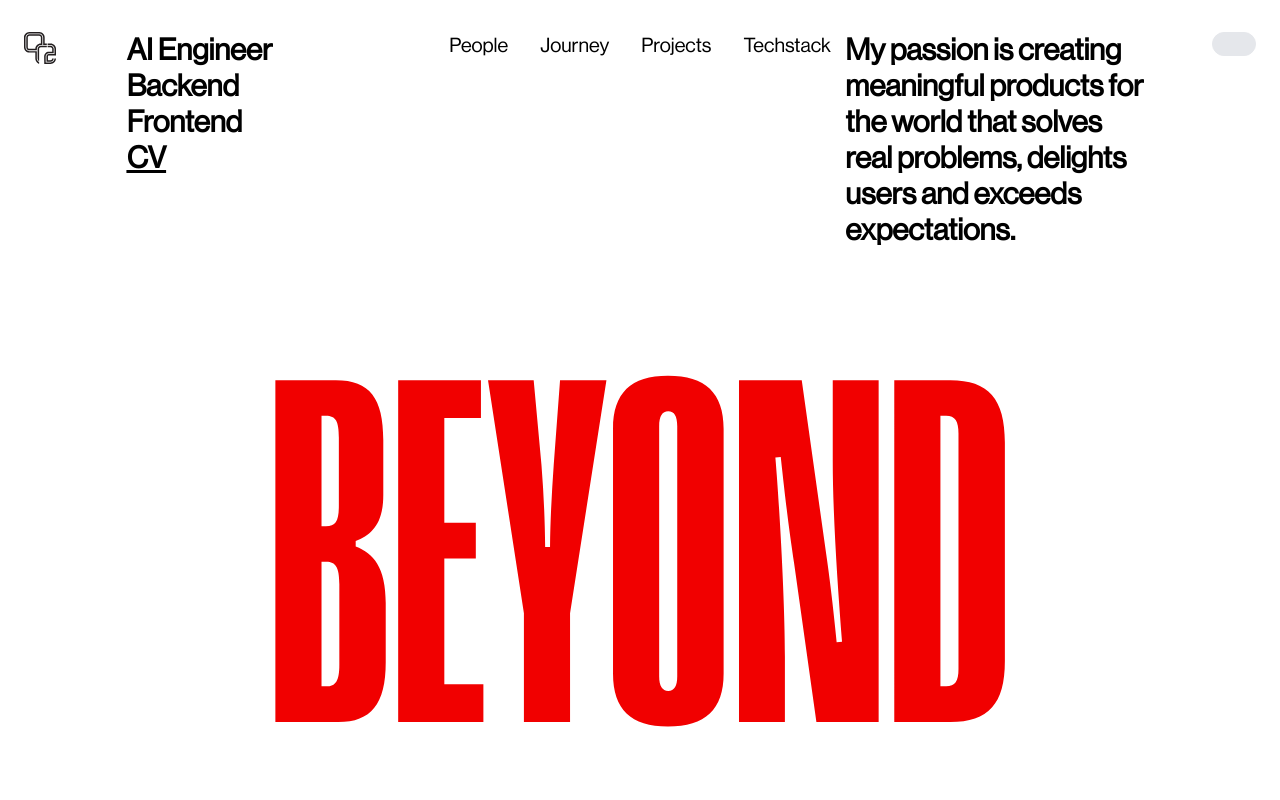
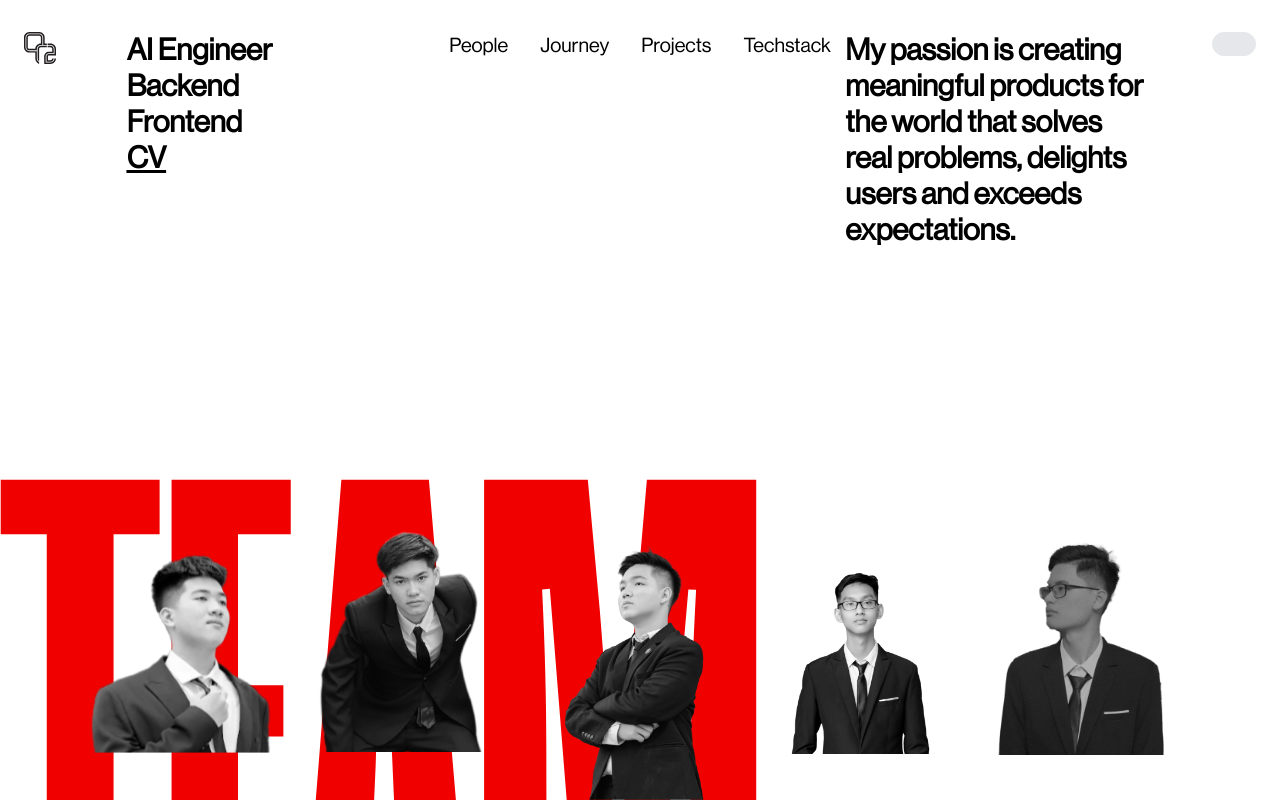
Before and after one commit to or2er/or2er.github.io, a Next.js app: page / in a window 1280 px wide. Shown: the top 800 px of the page. Built offline with nearby package versions, Linux system fonts and the light colour scheme.

Commit message:
chore: add hero section to index

```diff
--- a/src/pages/index.js
+++ b/src/pages/index.js
@@ -2,6 +2,7 @@
 import Navbar from "@/components/navbar";
 import Footer from "@/components/footer";
 // Sections
+import HeroSection from "@/components/heroSection";
 import People from "@/sections/people";
 import Journey from "@/sections/journey";
 
@@ -27,6 +28,7 @@ export default function Home() {
     return (
         <div>
             <Navbar />
+            <HeroSection />
             <People />
             <Journey />
             <Footer />
```
